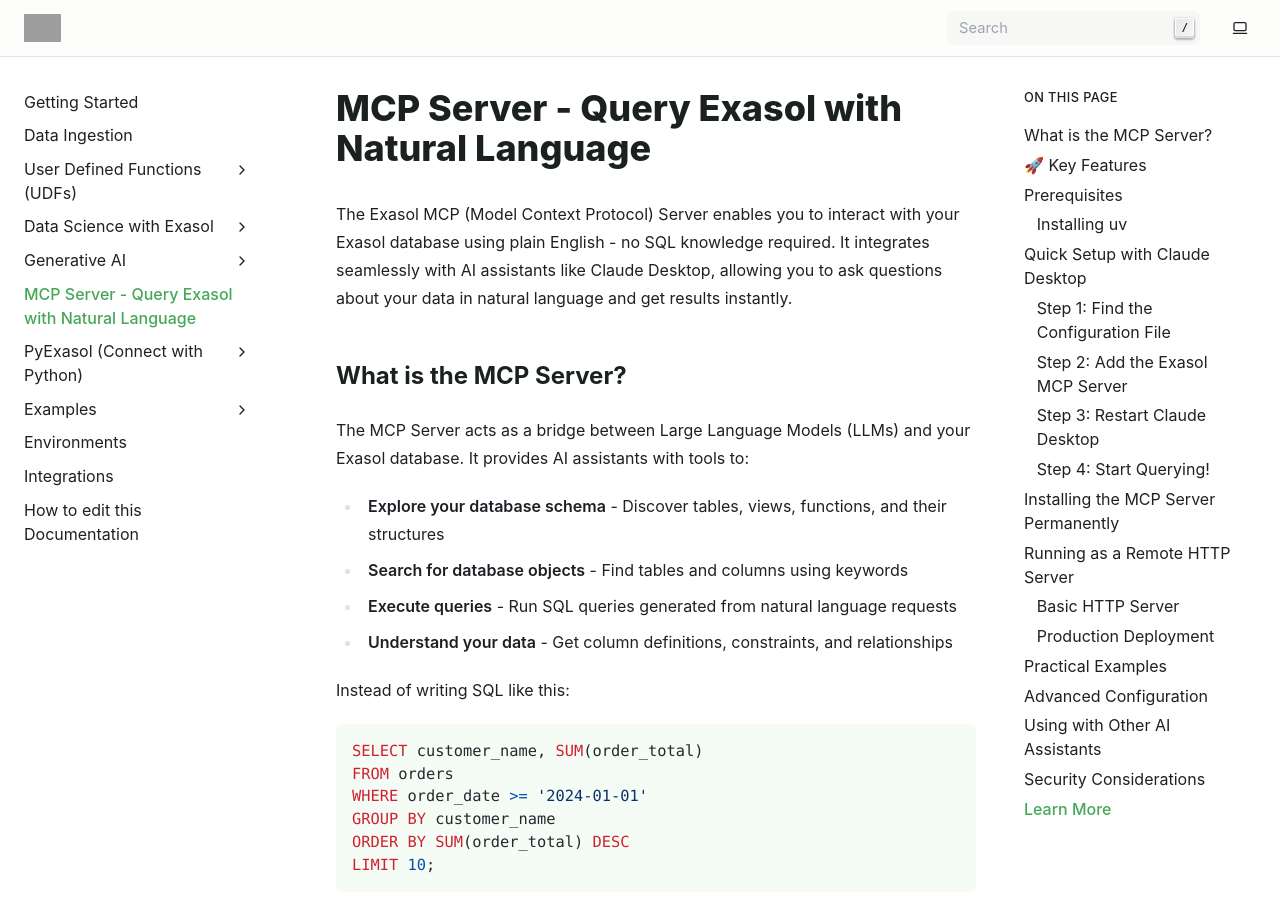
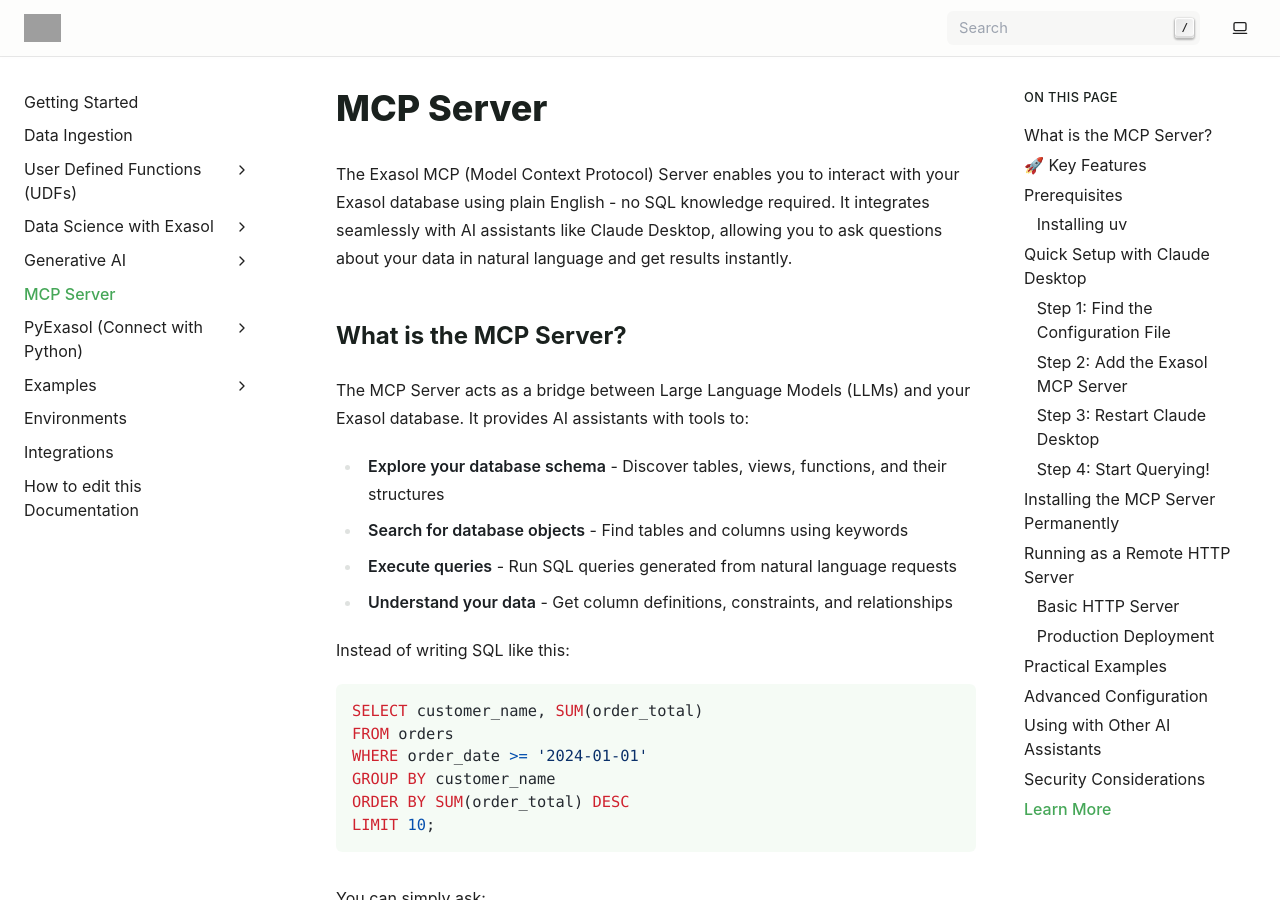
Before and after one commit to exasol/developer-documentation, a Sphinx documentation site: the page built from doc/mcp_server.rst, in a window 1280 px wide and 900 px high. Built offline with Sphinx 7.4.7, drawn with Linux system fonts in a browser that asks for light colours; pages that are not in the unit, such as notebooks, are missing from menus; grey boxes are pictures that could not be loaded.

Commit message:
shrotened the title

```diff
--- a/doc/mcp_server.rst
+++ b/doc/mcp_server.rst
@@ -1,4 +1,4 @@
-MCP Server - Query Exasol with Natural Language
+MCP Server
 ================================================
 
 The Exasol MCP (Model Context Protocol) Server enables you to interact with your Exasol database using plain English - no SQL knowledge required. It integrates seamlessly with AI assistants like Claude Desktop, allowing you to ask questions about your data in natural language and get results instantly.
```
